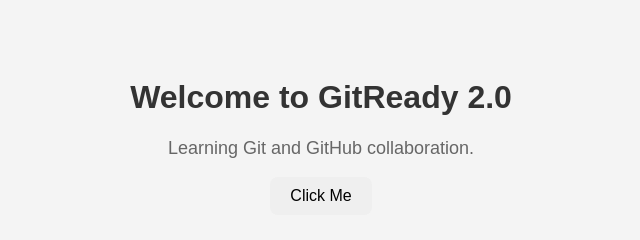
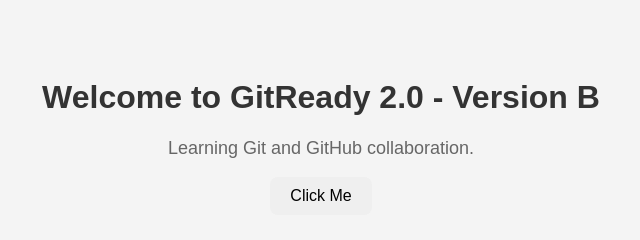
Before and after one commit to Cadiawan21/GitReady-2.0, a plain HTML site: page index.html in a window 1280 px wide. Shown: the whole page, without its empty margins (319-959 px from the left). Drawn offline with Linux system fonts and the light colour scheme.

Commit message:
Update heading version B

```diff
--- a/index.html
+++ b/index.html
@@ -8,7 +8,7 @@
 </head>
 <body>
 
-    <h1>Welcome to GitReady 2.0</h1>
+    <h1>Welcome to GitReady 2.0 - Version B</h1>
     <p>Learning Git and GitHub collaboration.</p>
 
     <button id="myButton">Click Me</button>
```
